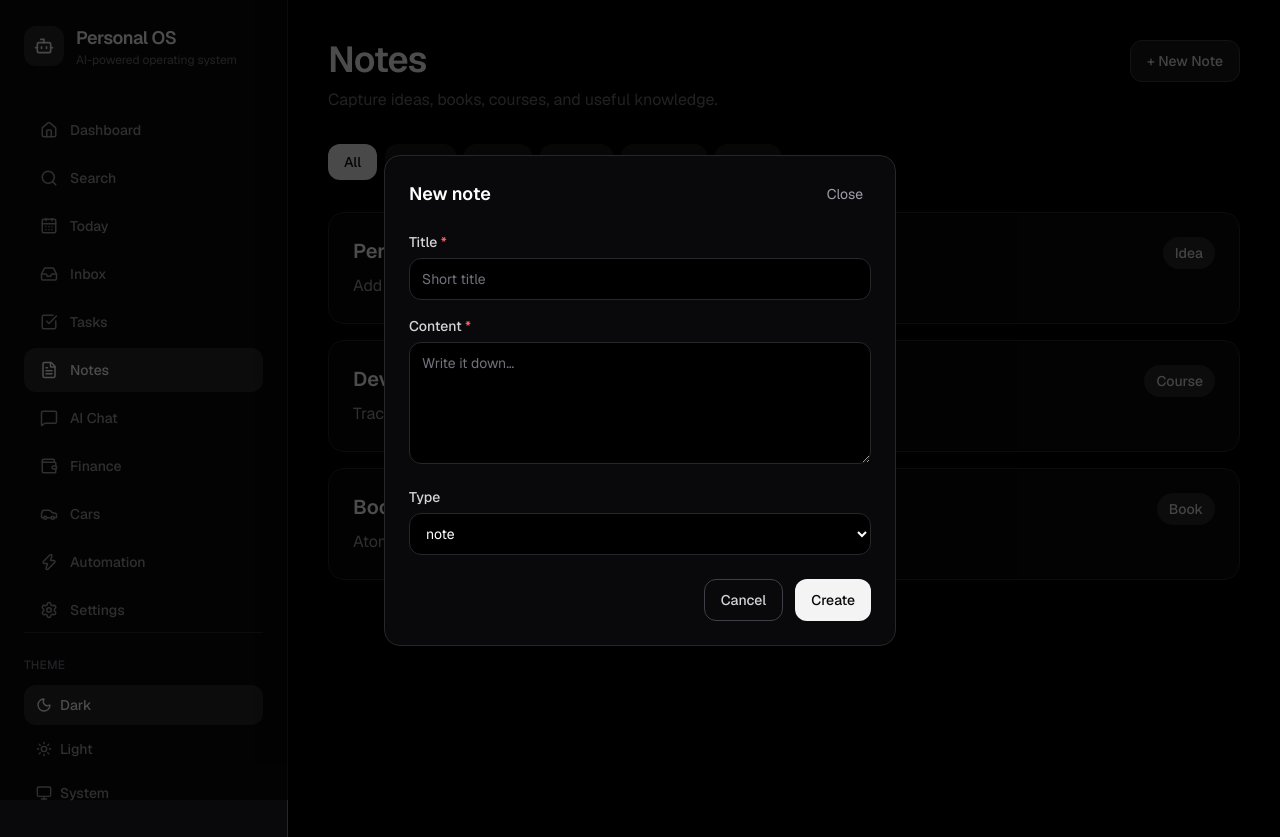
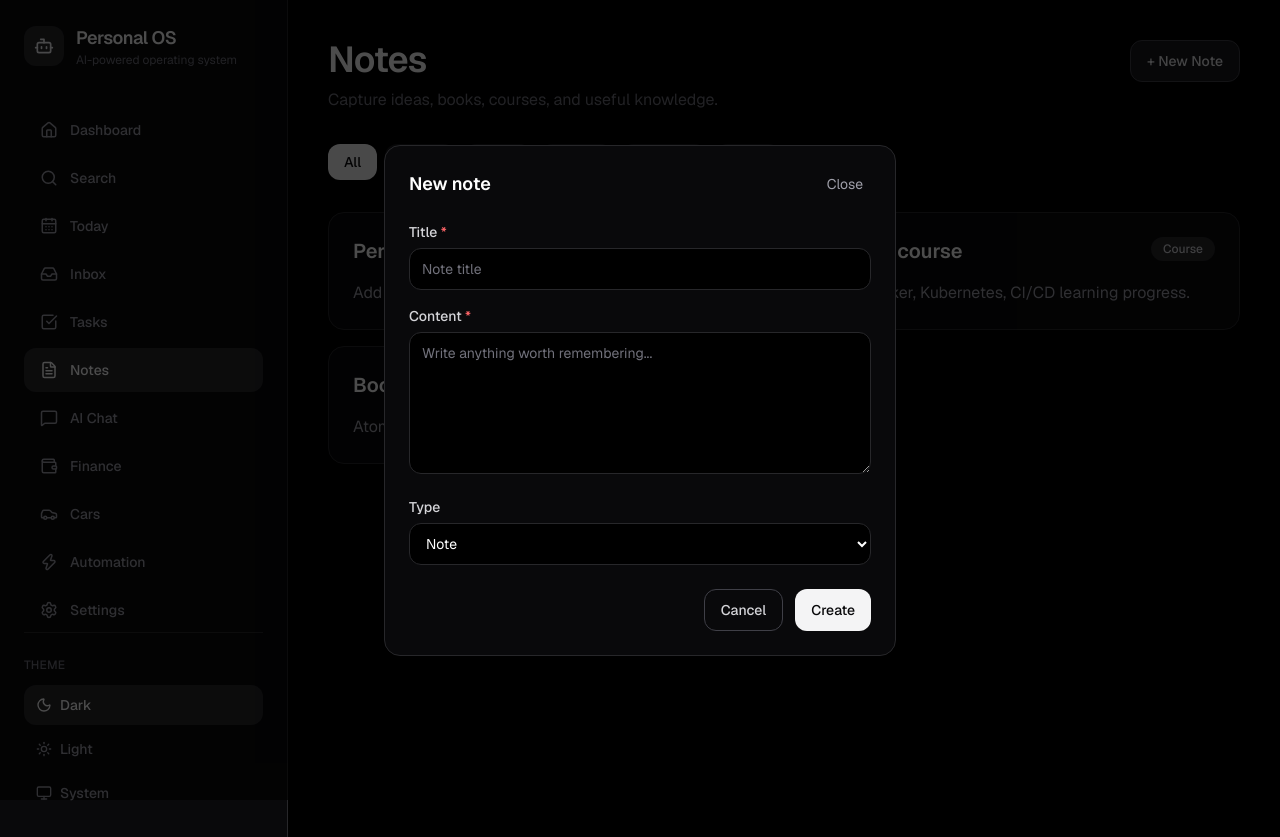
Before and after one commit to orvia-app/orvia, a Next.js app: page /notes in a window 1280 px wide. Both pictures are taken after a click on the button "+ New Note". Built offline with nearby package versions, Linux system fonts and the light colour scheme.

Commit message:
Refactor notes page to use repository

```diff
--- a/src/app/notes/page.tsx
+++ b/src/app/notes/page.tsx
@@ -1,72 +1,19 @@
 "use client";
 
-import { useEffect, useState, type FormEvent } from "react";
+import { useMemo, useState, type FormEvent } from "react";
 
 import { AppShell } from "@/components/AppShell";
+import { getNotes, saveNotes, type Note, type NoteType } from "@/lib/notes";
 
-type NoteType = "note" | "idea" | "book" | "course" | "link";
+type FilterValue = "all" | NoteType;
 
-type Note = {
-  id: string;
+type NoteFormState = {
   title: string;
   content: string;
   type: NoteType;
 };
 
-const NOTES_STORAGE_KEY = "personal-os.notes";
-
 const NOTE_TYPES: NoteType[] = ["note", "idea", "book", "course", "link"];
-
-function isNoteType(value: unknown): value is NoteType {
-  return (
-    typeof value === "string" &&
-    (NOTE_TYPES as readonly string[]).includes(value)
-  );
-}
-
-function isNoteRecord(value: unknown): value is Note {
-  if (typeof value !== "object" || value === null) return false;
-  const o = value as Record<string, unknown>;
-  return (
-    typeof o.id === "string" &&
-    typeof o.title === "string" &&
-    typeof o.content === "string" &&
-    isNoteType(o.type)
-  );
-}
-
-function parseNotesFromStorage(raw: string): Note[] | null {
-  try {
-    const data: unknown = JSON.parse(raw);
-    if (!Array.isArray(data) || !data.every(isNoteRecord)) return null;
-    return data;
-  } catch {
-    return null;
-  }
-}
-
-type FilterValue = "all" | NoteType;
-
-const initialNotes: Note[] = [
-  {
-    id: "1",
-    title: "Personal OS idea",
-    content: "Add AI weekly review and Telegram reminders.",
-    type: "idea",
-  },
-  {
-    id: "2",
-    title: "DevOps course",
-    content: "Track Docker, Kubernetes, CI/CD learning progress.",
-    type: "course",
-  },
-  {
-    id: "3",
-    title: "Book list",
-    content: "Atomic Habits, Deep Work, The Psychology of Money.",
-    type: "book",
-  },
-];
 
 const filters: { label: string; value: FilterValue }[] = [
   { label: "All", value: "all" },
@@ -76,6 +23,12 @@ const filters: { label: string; value: FilterValue }[] = [
   { label: "Courses", value: "course" },
   { label: "Links", value: "link" },
 ];
+
+const emptyForm: NoteFormState = {
+  title: "",
+  content: "",
+  type: "note",
+};
 
 function typeBadgeLabel(type: NoteType): string {
   switch (type) {
@@ -92,61 +45,38 @@ function typeBadgeLabel(type: NoteType): string {
   }
 }
 
-const emptyForm = {
-  title: "",
-  content: "",
-  type: "note" as NoteType,
-};
-
 export default function NotesPage() {
-  const [notes, setNotes] = useState<Note[]>(initialNotes);
-  const [storageReady, setStorageReady] = useState(false);
+  const [notes, setNotes] = useState<Note[]>(() => getNotes());
   const [typeFilter, setTypeFilter] = useState<FilterValue>("all");
   const [modalOpen, setModalOpen] = useState(false);
-  const [form, setForm] = useState(emptyForm);
+  const [form, setForm] = useState<NoteFormState>(emptyForm);
 
-  useEffect(() => {
-    if (typeof window === "undefined") return;
-    try {
-      const raw = window.localStorage.getItem(NOTES_STORAGE_KEY);
-      if (raw) {
-        const parsed = parseNotesFromStorage(raw);
-        if (parsed) setNotes(parsed);
+  const filteredNotes = useMemo(() => {
+    if (typeFilter === "all") {
+      return notes;
     }
-    } catch {
-      /* ignore corrupt storage */
-    }
-    setStorageReady(true);
-  }, []);
 
-  useEffect(() => {
-    if (typeof window === "undefined" || !storageReady) return;
-    try {
-      window.localStorage.setItem(NOTES_STORAGE_KEY, JSON.stringify(notes));
-    } catch {
-      /* ignore quota / private mode */
-    }
-  }, [notes, storageReady]);
+    return notes.filter((note) => note.type === typeFilter);
+  }, [notes, typeFilter]);
 
-  const filtered =
-    typeFilter === "all"
-      ? notes
-      : notes.filter((n) => n.type === typeFilter);
-
-  function openModal() {
+  function openModal(): void {
     setModalOpen(true);
   }
 
-  function closeModal() {
+  function closeModal(): void {
     setModalOpen(false);
     setForm(emptyForm);
   }
 
-  function handleSubmit(e: FormEvent) {
-    e.preventDefault();
+  function handleSubmit(event: FormEvent<HTMLFormElement>): void {
+    event.preventDefault();
+
     const title = form.title.trim();
     const content = form.content.trim();
-    if (!title || !content) return;
+
+    if (!title || !content) {
+      return;
+    }
 
     const newNote: Note = {
       id: Date.now().toString(),
@@ -155,7 +85,10 @@ export default function NotesPage() {
       type: form.type,
     };
 
-    setNotes((prev) => [...prev, newNote]);
+    const nextNotes = [newNote, ...notes];
+
+    setNotes(nextNotes);
+    saveNotes(nextNotes);
     closeModal();
   }
 
@@ -168,10 +101,12 @@ export default function NotesPage() {
               <h1 className="text-3xl font-semibold tracking-tight text-zinc-950 dark:text-white sm:text-4xl">
                 Notes
               </h1>
+
               <p className="mt-2 text-sm text-zinc-600 dark:text-zinc-500 sm:text-base">
                 Capture ideas, books, courses, and useful knowledge.
               </p>
             </div>
+
             <button
               type="button"
               onClick={openModal}
@@ -202,36 +137,34 @@ export default function NotesPage() {
             })}
           </div>
 
-          <div className="mt-8 space-y-4">
-            {filtered.length === 0 ? (
-              <div className="rounded-2xl border border-dashed border-zinc-300 bg-zinc-100/80 px-6 py-14 text-center dark:border-zinc-800 dark:bg-zinc-950/50">
-                <p className="text-sm text-zinc-600 dark:text-zinc-500">
-                  No notes match this filter.
-                </p>
-              </div>
-            ) : (
-              filtered.map((note) => (
-                <div
+          <div className="mt-8 grid gap-4 md:grid-cols-2">
+            {filteredNotes.map((note) => (
+              <article
                 key={note.id}
                 className="rounded-2xl border border-zinc-200 bg-white p-5 dark:border-zinc-800 dark:bg-zinc-950 sm:p-6"
               >
-                  <div className="flex flex-col gap-3 sm:flex-row sm:items-start sm:justify-between">
-                    <div className="min-w-0 flex-1">
+                <div className="flex items-start justify-between gap-4">
                   <h2 className="text-lg font-semibold text-zinc-950 dark:text-white sm:text-xl">
                     {note.title}
                   </h2>
-                      <p className="mt-2 whitespace-pre-wrap text-sm leading-relaxed text-zinc-600 dark:text-zinc-400 sm:text-base">
-                        {note.content}
-                      </p>
-                    </div>
-                    <span className="inline-flex w-fit shrink-0 rounded-full bg-zinc-200 px-3 py-1.5 text-xs font-medium text-zinc-800 dark:bg-zinc-800 dark:text-zinc-200 sm:text-sm">
+
+                  <span className="shrink-0 rounded-full bg-zinc-200 px-3 py-1 text-xs font-medium text-zinc-700 dark:bg-zinc-800 dark:text-zinc-300">
                     {typeBadgeLabel(note.type)}
                   </span>
                 </div>
+
+                <p className="mt-4 whitespace-pre-wrap text-sm leading-6 text-zinc-600 dark:text-zinc-400 sm:text-base">
+                  {note.content}
+                </p>
+              </article>
+            ))}
           </div>
-              ))
-            )}
+
+          {filteredNotes.length === 0 ? (
+            <div className="mt-8 rounded-2xl border border-dashed border-zinc-300 p-10 text-center text-sm text-zinc-500 dark:border-zinc-800 dark:text-zinc-500">
+              No notes found for this filter.
             </div>
+          ) : null}
         </div>
       </div>
 
@@ -239,8 +172,10 @@ export default function NotesPage() {
         <div
           className="fixed inset-0 z-50 flex items-end justify-center bg-zinc-950/70 p-4 dark:bg-black/70 sm:items-center"
           role="presentation"
-          onClick={(e) => {
-            if (e.target === e.currentTarget) closeModal();
+          onClick={(event) => {
+            if (event.target === event.currentTarget) {
+              closeModal();
+            }
           }}
         >
           <div
@@ -248,7 +183,7 @@ export default function NotesPage() {
             aria-modal="true"
             aria-labelledby="new-note-title"
             className="max-h-[90vh] w-full max-w-lg overflow-y-auto rounded-2xl border border-zinc-200 bg-white p-6 shadow-xl dark:border-zinc-800 dark:bg-zinc-950"
-            onClick={(e) => e.stopPropagation()}
+            onClick={(event) => event.stopPropagation()}
           >
             <div className="flex items-start justify-between gap-4">
               <h2
@@ -257,6 +192,7 @@ export default function NotesPage() {
               >
                 New note
               </h2>
+
               <button
                 type="button"
                 onClick={closeModal}
@@ -274,15 +210,19 @@ export default function NotesPage() {
                 >
                   Title <span className="text-red-400">*</span>
                 </label>
+
                 <input
                   id="note-title"
                   required
                   value={form.title}
-                  onChange={(e) =>
-                    setForm((f) => ({ ...f, title: e.target.value }))
+                  onChange={(event) =>
+                    setForm((currentForm) => ({
+                      ...currentForm,
+                      title: event.target.value,
+                    }))
                   }
                   className="mt-1.5 w-full rounded-xl border border-zinc-300 bg-white px-3 py-2.5 text-sm text-zinc-950 placeholder:text-zinc-500 focus:border-zinc-500 focus:outline-none focus:ring-1 focus:ring-zinc-300 dark:border-zinc-800 dark:bg-black dark:text-white dark:focus:border-zinc-600 dark:focus:ring-zinc-600"
-                  placeholder="Short title"
+                  placeholder="Note title"
                 />
               </div>
 
@@ -293,16 +233,20 @@ export default function NotesPage() {
                 >
                   Content <span className="text-red-400">*</span>
                 </label>
+
                 <textarea
                   id="note-content"
                   required
-                  rows={5}
+                  rows={6}
                   value={form.content}
-                  onChange={(e) =>
-                    setForm((f) => ({ ...f, content: e.target.value }))
+                  onChange={(event) =>
+                    setForm((currentForm) => ({
+                      ...currentForm,
+                      content: event.target.value,
+                    }))
                   }
                   className="mt-1.5 w-full resize-y rounded-xl border border-zinc-300 bg-white px-3 py-2.5 text-sm text-zinc-950 placeholder:text-zinc-500 focus:border-zinc-500 focus:outline-none focus:ring-1 focus:ring-zinc-300 dark:border-zinc-800 dark:bg-black dark:text-white dark:focus:border-zinc-600 dark:focus:ring-zinc-600"
-                  placeholder="Write it down…"
+                  placeholder="Write anything worth remembering..."
                 />
               </div>
 
@@ -313,22 +257,23 @@ export default function NotesPage() {
                 >
                   Type
                 </label>
+
                 <select
                   id="note-type"
                   value={form.type}
-                  onChange={(e) =>
-                    setForm((f) => ({
-                      ...f,
-                      type: e.target.value as NoteType,
+                  onChange={(event) =>
+                    setForm((currentForm) => ({
+                      ...currentForm,
+                      type: event.target.value as NoteType,
                     }))
                   }
                   className="mt-1.5 w-full rounded-xl border border-zinc-300 bg-white px-3 py-2.5 text-sm text-zinc-950 focus:border-zinc-500 focus:outline-none focus:ring-1 focus:ring-zinc-300 dark:border-zinc-800 dark:bg-black dark:text-white dark:focus:border-zinc-600 dark:focus:ring-zinc-600"
                 >
-                  <option value="note">note</option>
-                  <option value="idea">idea</option>
-                  <option value="book">book</option>
-                  <option value="course">course</option>
-                  <option value="link">link</option>
+                  {NOTE_TYPES.map((type) => (
+                    <option key={type} value={type}>
+                      {typeBadgeLabel(type)}
+                    </option>
+                  ))}
                 </select>
               </div>
 
@@ -340,6 +285,7 @@ export default function NotesPage() {
                 >
                   Cancel
                 </button>
+
                 <button
                   type="submit"
                   className="rounded-xl bg-zinc-900 px-4 py-2.5 text-sm font-medium text-white transition hover:bg-zinc-800 dark:bg-zinc-100 dark:text-zinc-950 dark:hover:bg-white"
```
Lines whose indentation alone changed are shown as unchanged.
